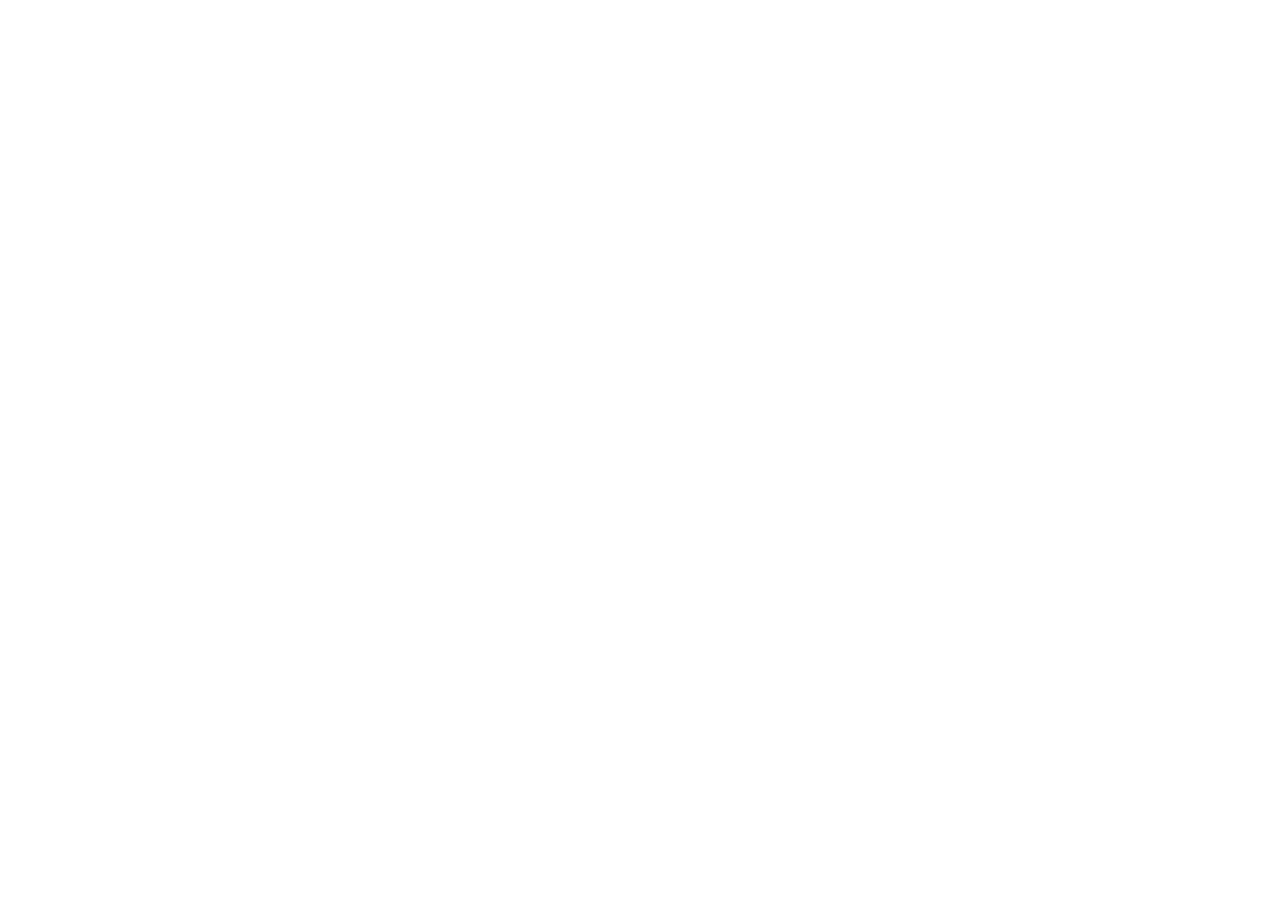
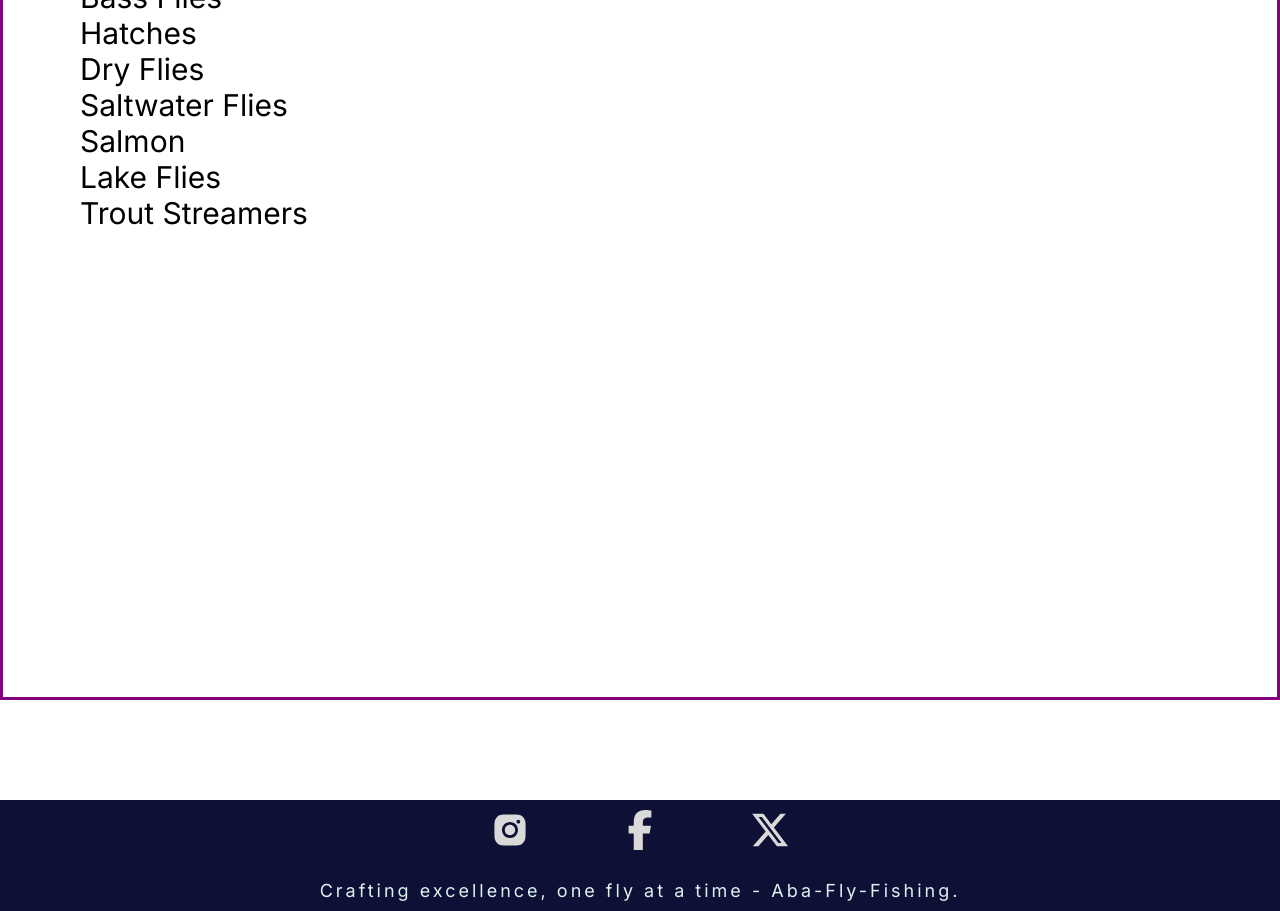
Before and after one commit to WeBstwr/Aba-Fly-Fishing, a React (Vite) app in the folder Client/: page /Flies in a window 1280 px wide. Shown: the part 220-1131 px from the top of the page. Before the commit the page ends 800 px from the top, so only its background shows below. Built offline with nearby package versions, Linux system fonts and the light colour scheme.

Commit message:
create footer
I have created the footer.

It has the links to the social pages.

```diff
--- a/Client/src/App.jsx
+++ b/Client/src/App.jsx
@@ -5,7 +5,7 @@
 import Contact from "./pages/Contact/Contact";
 import Cart from "./pages/Cart/Cart";
 import Profile from "./pages/Profile/Profile";
-// import Footer from "./components/Footer/Footer";
+import Footer from "./components/Footer/Footer";
 
 import { BrowserRouter, Routes, Route } from "react-router-dom";
 
@@ -21,7 +21,7 @@
           <Route path="Cart/" element={<Cart />} />
           <Route path="Profile/" element={<Profile />} />
         </Routes>
-        {/* <Footer /> */}
+        <Footer />
       </BrowserRouter>
     </>
   );
--- /dev/null
+++ b/Client/src/components/Footer/Footer.jsx
@@ -0,0 +1,29 @@
+import { AiFillInstagram } from "react-icons/ai";
+import { FaFacebookF } from "react-icons/fa6";
+import { FaXTwitter } from "react-icons/fa6";
+import "./footer.css";
+
+const Socials = ({ icon }) => {
+  return (
+    <div className="socials">
+      <div className="socials-icon-wrapper">{icon}</div>
+    </div>
+  );
+};
+
+const Footer = () => {
+  return (
+    <div className="footer">
+      <div className="footer-social">
+        <Socials icon={<AiFillInstagram />} />
+        <Socials icon={<FaFacebookF />} />
+        <Socials icon={<FaXTwitter />} />
+      </div>
+      <div className="footer-text">
+        <p>Crafting excellence, one fly at a time - Aba-Fly-Fishing.</p>
+      </div>
+    </div>
+  );
+};
+
+export default Footer;
--- /dev/null
+++ b/Client/src/components/Footer/footer.css
@@ -0,0 +1,31 @@
+.footer {
+  margin-top: 10rem;
+  background-color: var(--first-color);
+}
+
+.footer-text {
+  color: var(--fourth-color);
+  padding: 1rem;
+  font-size: 1.8rem;
+  text-align: center;
+  letter-spacing: 3px;
+}
+
+.footer-social {
+  display: flex;
+  justify-content: center;
+  align-items: center;
+  padding: 1rem;
+  gap: 3rem;
+  font-size: 4rem;
+}
+
+.socials-icon-wrapper {
+  width: 100%;
+}
+
+.footer-social svg {
+  width: 10rem;
+  fill: var(--fifth-color);
+  cursor: pointer;
+}
--- a/Client/src/pages/Flies/Flies.jsx
+++ b/Client/src/pages/Flies/Flies.jsx
@@ -1,5 +1,27 @@
+import "./flies.css";
 const Flies = () => {
-  return <h1>Flies</h1>;
+  return (
+    <>
+      <section className="flies">
+        <div className="flies-category">
+          <h3>Flies</h3>
+          <div className="flies-names">
+            <p>Nymphs</p>
+            <p>Bass Flies</p>
+            <p>Hatches</p>
+            <p>Dry Flies</p>
+            <p>Saltwater Flies</p>
+            <p>Salmon</p>
+            <p>Lake Flies</p>
+            <p>Trout Streamers</p>
+          </div>
+        </div>
+        <div className="right">
+          <h1>Hello world</h1>
+        </div>
+      </section>
+    </>
+  );
 };
 
 export default Flies;
--- /dev/null
+++ b/Client/src/pages/Flies/flies.css
@@ -0,0 +1,22 @@
+.flies {
+  margin-top: 12rem;
+  position: relative;
+  border: 3px solid purple;
+  min-height: 100vh;
+  display: flex;
+  z-index: -1;
+}
+
+.flies-category {
+  font-size: 3rem;
+  width: 27rem;
+  height: 59rem;
+  margin-left: 8rem;
+  position: fixed;
+  top: 12rem;
+  left: 0;
+}
+
+.right {
+    margin-left: 40rem;
+}
```
